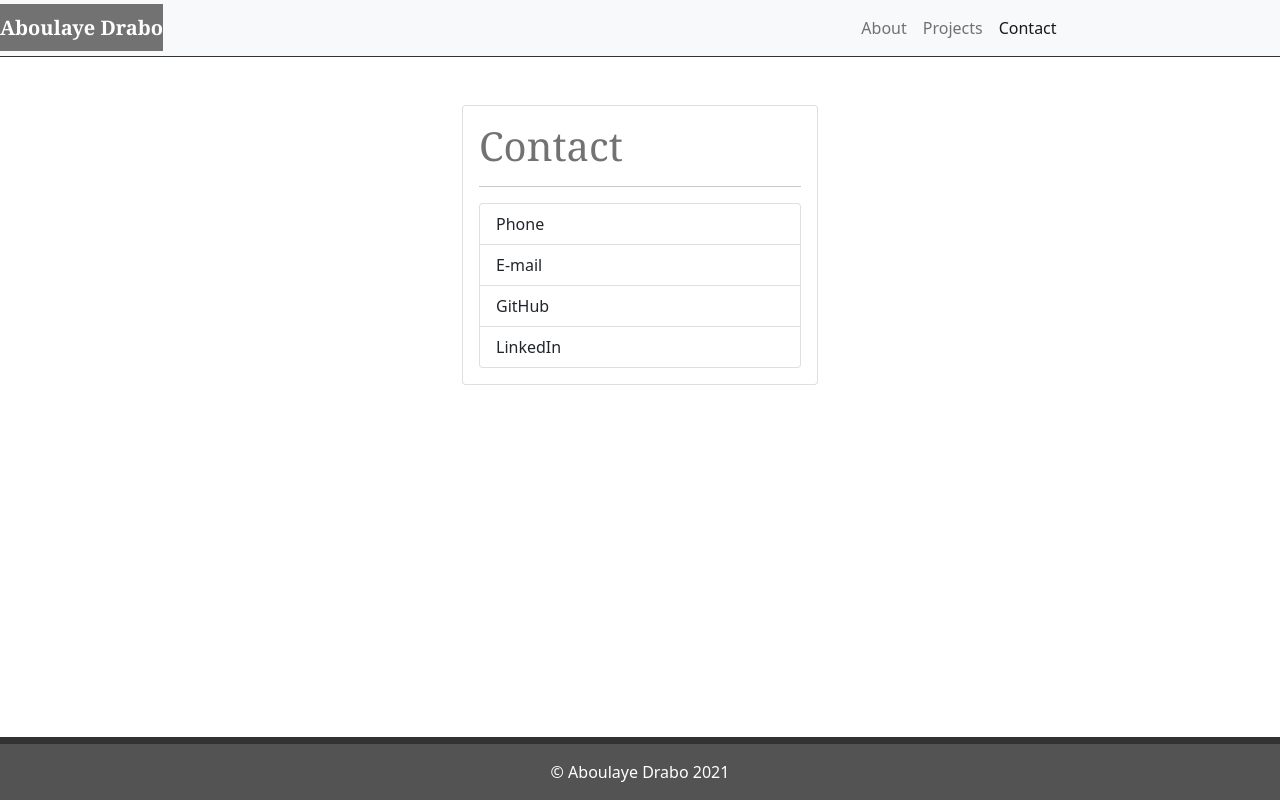
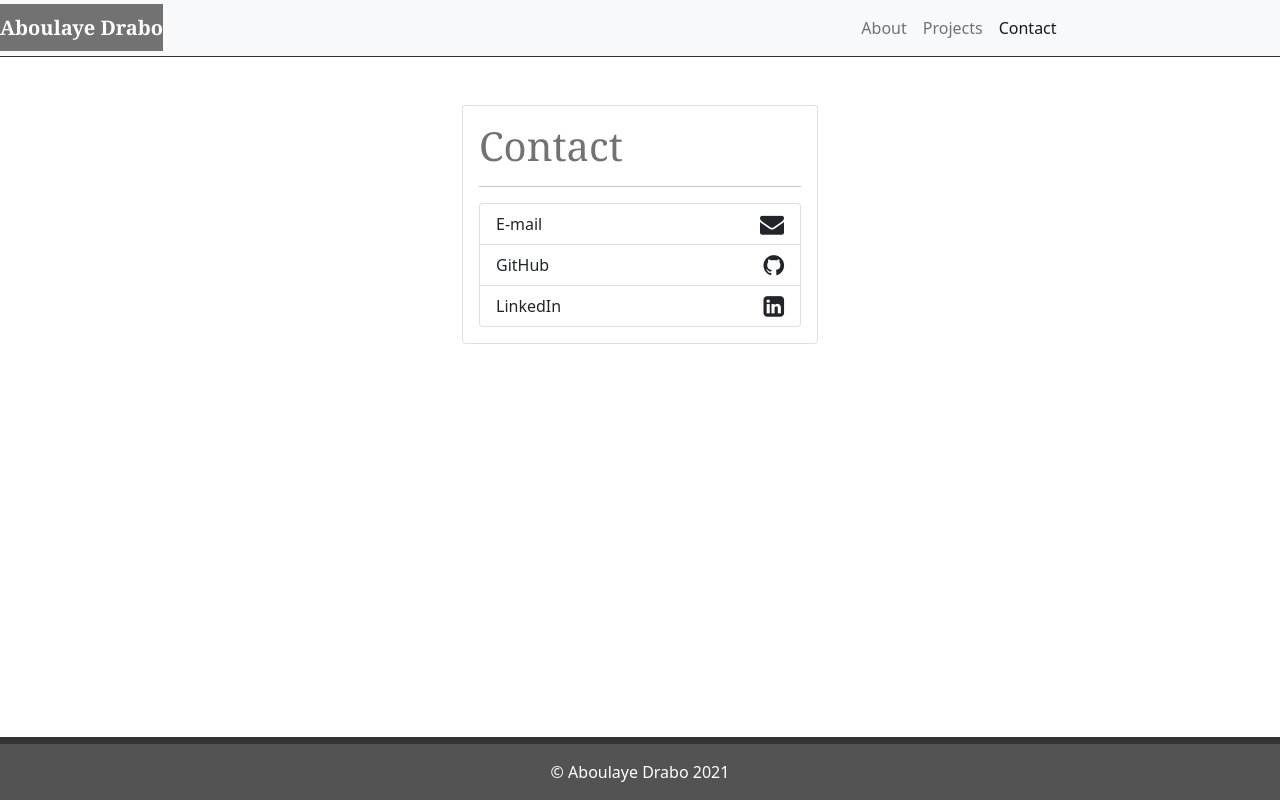
Before and after one commit to Drabis/react-portfolio, a React (Create React App) app: page /contact in a window 1280 px wide. Built offline with nearby package versions, Linux system fonts and the light colour scheme.

Commit message:
removed profile photo for now

```diff
--- a/package.json
+++ b/package.json
@@ -8,8 +8,10 @@
     "@testing-library/user-event": "^12.8.3",
     "axios": "^0.21.1",
     "bootstrap": "^5.0.1",
+    "path": "^0.12.7",
     "react": "^17.0.2",
     "react-dom": "^17.0.2",
+    "react-router-dom": "^5.2.0",
     "react-scripts": "4.0.3",
     "react-service-worker": "^0.1.1",
     "web-vitals": "^1.1.2"
--- a/public/index.html
+++ b/public/index.html
@@ -8,6 +8,12 @@
     <meta
       name="description"
       content="Web site created using create-react-app"
+    />
+    <link
+      rel="stylesheet"
+      href="https://stackpath.bootstrapcdn.com/font-awesome/4.7.0/css/font-awesome.min.css"
+      integrity="sha384-wvfXpqpZZVQGK6TAh5PVlGOfQNHSoD2xbE+QkPxCAFlNEevoEH3Sl0sibVcOQVnN"
+      crossorigin="anonymous"
     />
     <link
       href="https://cdn.jsdelivr.net/npm/bootstrap@5.0.1/dist/css/bootstrap.min.css"
--- a/src/assets/js/projectsInfo.js
+++ b/src/assets/js/projectsInfo.js
@@ -1,5 +1,5 @@
 
-import gameFinder from "../../assets/thumbnails/gmae-finder.png";
+import gameFinder from "../../assets/thumbnails/game-finder.png";
 import quizApp from "../../assets/thumbnails/quiz.png";
 import weatherDash from "../../assets/thumbnails/weather-dash.png";
 import employeeDir from "../../assets/thumbnails/employeeDir.png";
--- a/src/components/pages/About.js
+++ b/src/components/pages/About.js
@@ -1,5 +1,5 @@
 import React from "react";
-import { profile } from "../../assets/images/profile";
+// import { profile } from "../../assets/images/profile.jpg";
 
 function About() {
   return (
@@ -12,7 +12,7 @@ function About() {
               <hr />
               <div className="content about-me">
                 <div>
-                  <img src={profile} alt="My profile" />
+                  {/* <img src={profile} alt="My profile" /> */}
                 </div>
                 <p className="card-text">
                    Hey all! I'm Aboulaye Drabo from the Ivory Coast where
--- a/src/components/pages/Contact.js
+++ b/src/components/pages/Contact.js
@@ -11,14 +11,14 @@ function Contact(props) {
               <h1 className="card-title">Contact</h1>
               <hr />
               <div className="list-group">
-                <a
+                {/* <a
                   href="tel:+13475748374"
                   className="list-group-item list-group-item-action"
                 >
                   Phone<i className="fa fa-phone" aria-hidden="true"></i>
-                </a>
+                </a> */}
                 <a
-                  href="mailto:drabo.aboulaye@gmail.com"
+                  href="mailto:drabo.aboulaye88@gmail.com"
                   className="list-group-item list-group-item-action"
                 >
                   E-mail<i className="fa fa-envelope" aria-hidden="true"></i>
--- a/src/index.js
+++ b/src/index.js
@@ -3,7 +3,7 @@ import ReactDOM from 'react-dom';
 import './index.css';
 import 'bootstrap/dist/css/bootstrap.min.css';
 import App from './App';
-import reportWebVitals from './reportWebVitals';
+
 
 ReactDOM.render(
   <React.StrictMode>
@@ -15,4 +15,3 @@ ReactDOM.render(
 // If you want to start measuring performance in your app, pass a function
 // to log results (for example: reportWebVitals(console.log))
 // or send to an analytics endpoint. Learn more: https://bit.ly/CRA-vitals
-reportWebVitals();
```
Also changed, not shown: 1 other file (tests, documents, lock files or other folders).
